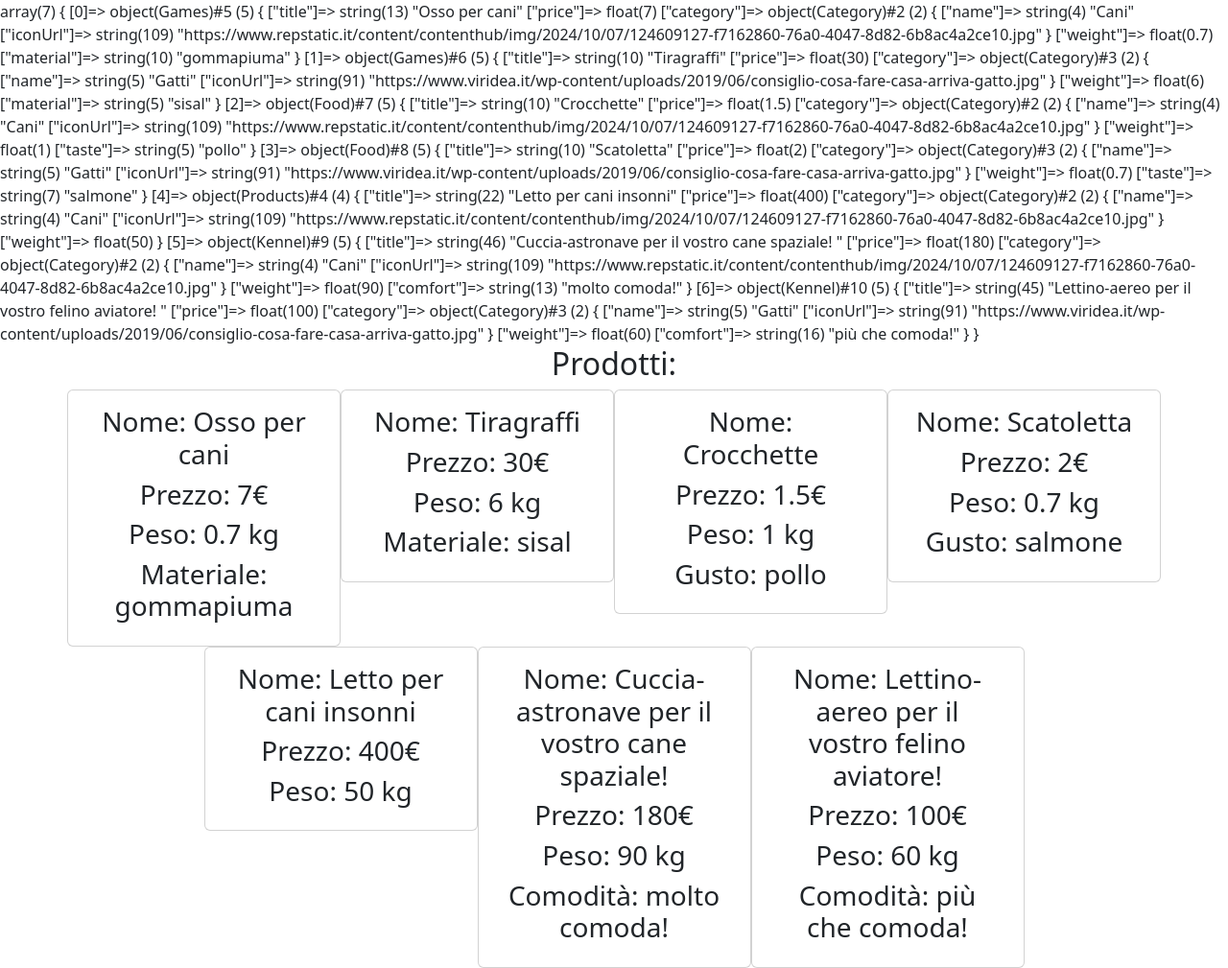
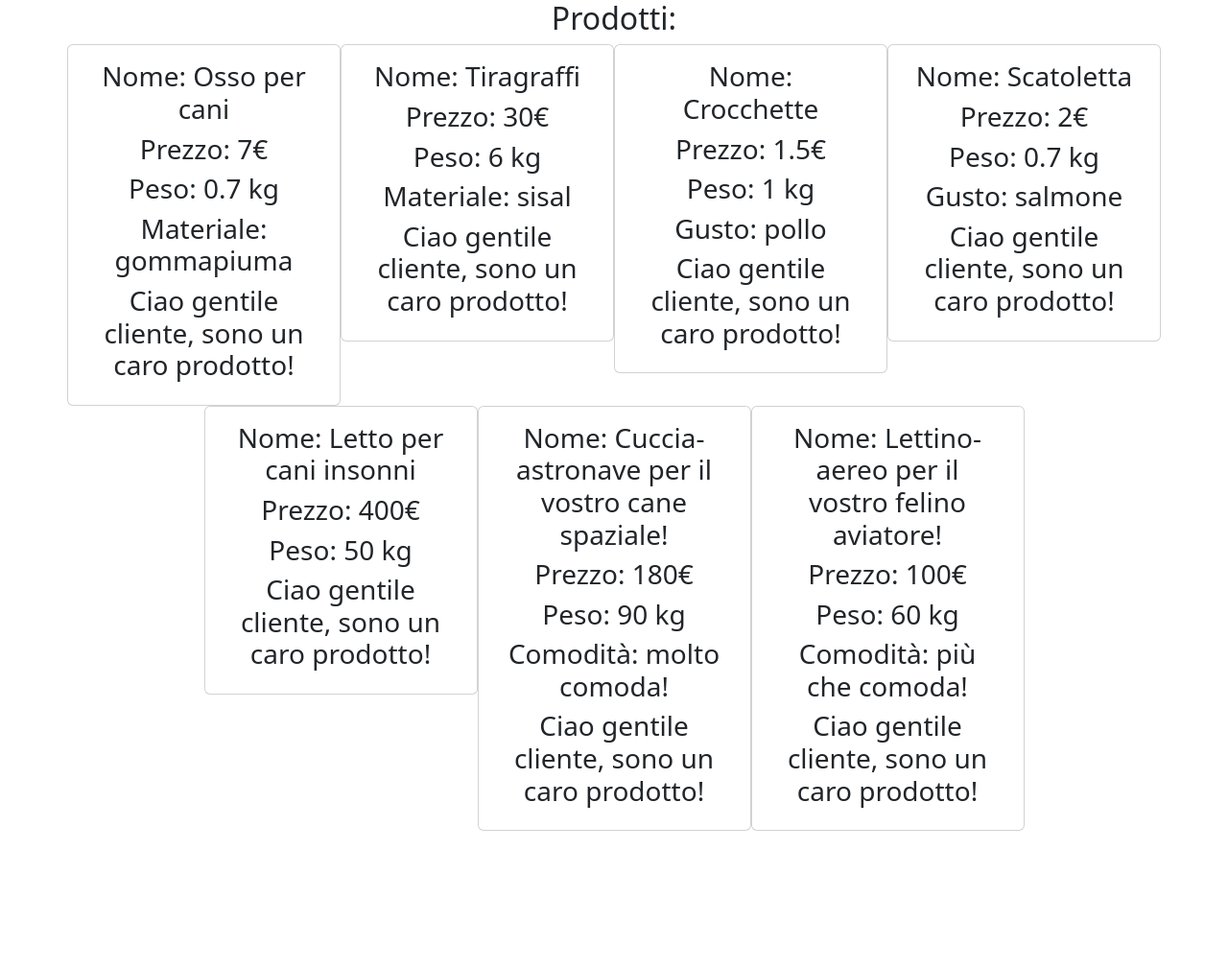
Before and after one commit to danieleinnamorato93/php-oop-2, a PHP site: page / in a window 1280 px wide. Shown: the whole page at 96% size. After the commit the page ends 866 px from the top, so only its background shows below. Run offline with PHP 8.4, Linux system fonts and the light colour scheme.

Commit message:
Trait added

```diff
--- a/classes/Food.php
+++ b/classes/Food.php
@@ -1,5 +1,6 @@
 <?php
 require_once __DIR__ . '/Products.php';
+
 
 class Food extends Products {
 public $taste ;
--- a/classes/Kennel.php
+++ b/classes/Kennel.php
@@ -1,5 +1,6 @@
 <?php
 require_once __DIR__ . '/Products.php';
+
 
 class Kennel extends Products {
 public $comfort ;
--- a/classes/Products.php
+++ b/classes/Products.php
@@ -1,13 +1,13 @@
 <?php
+require_once __DIR__ . '/../traits/Greetable.php';
 require_once __DIR__ . '/Category.php';
-require_once __DIR__ . '/Games.php';
-require_once __DIR__ . '/Food.php';
-require_once __DIR__ . '/Kennel.php';
 class Products {
     public $title;
     public $price;
     public Category $category;
     public $weight;
+
+    use Greetable;
 
     public function __construct(string $title ,float $price, Category $category, float $weight )
     {
--- a/index.php
+++ b/index.php
@@ -4,6 +4,7 @@ require_once __DIR__ . '/classes/Products.php';
 require_once __DIR__ . '/classes/Games.php';
 require_once __DIR__ . '/classes/Food.php';
 require_once __DIR__ .  '/classes/Kennel.php';
+
 
 $cani = new Category("Cani", "https://www.repstatic.it/content/contenthub/img/2024/10/07/124609127-f7162860-76a0-4047-8d82-6b8ac4a2ce10.jpg");
 //var_dump($cani);
@@ -27,7 +28,7 @@ $astronave = new Kennel("Cuccia-astronave per il vostro cane spaziale! ",  180,
 $aereoplano = new Kennel("Lettino-aereo per il vostro felino aviatore! ",  100, $gatti, 60 ,"più che comoda!");
 
 $products= [$osso, $tiragraffi,$crocchette,$scatoletta, $letto, $astronave, $aereoplano ];
-var_dump($products);
+//var_dump($products);
 
 
 
@@ -72,6 +73,8 @@ var_dump($products);
                     <?php if(isset($product->comfort)){?>
                     <h3>Comodità: <?php echo $product->comfort ?> </h3>
                     <?php } ?>
+                    <h3><?php echo $product->greetCustomer(); ?> </h3>
+
 
                 </div>
 
--- /dev/null
+++ b/traits/Greetable.php
@@ -0,0 +1,6 @@
+<?php
+trait Greetable{
+public function greetCustomer(){
+    return "Ciao gentile cliente, sono un caro prodotto!";
+}
+}
```
